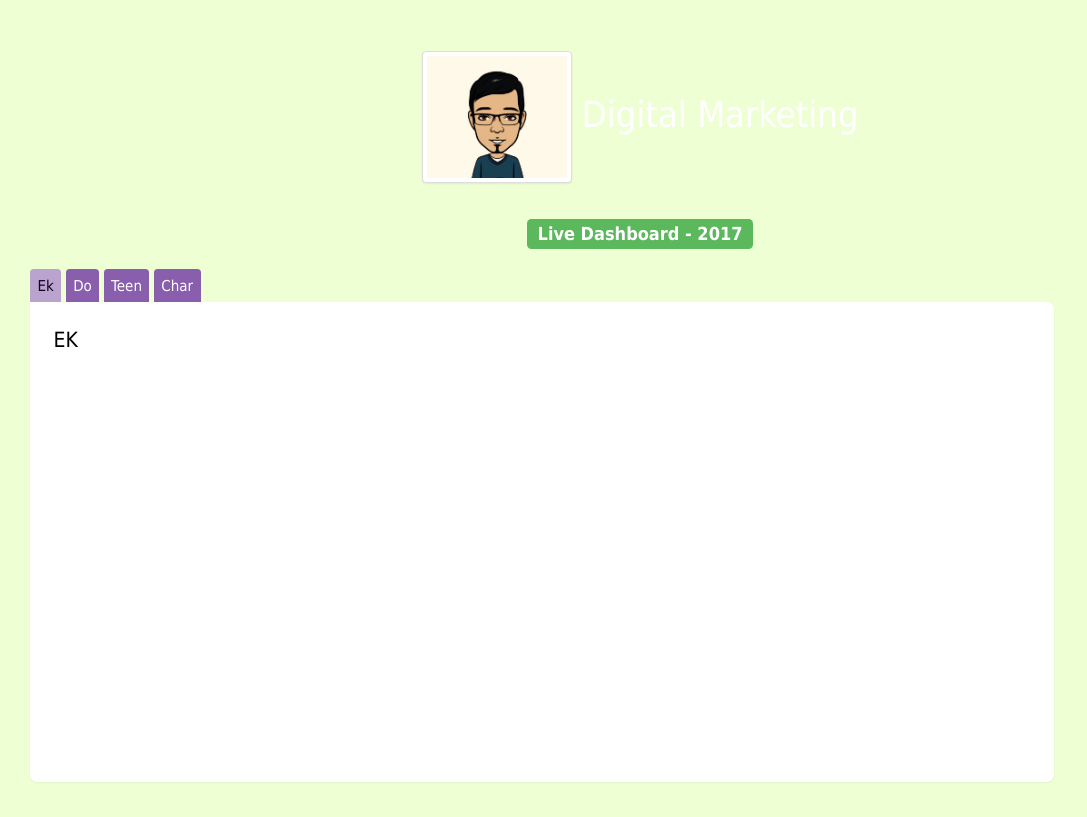
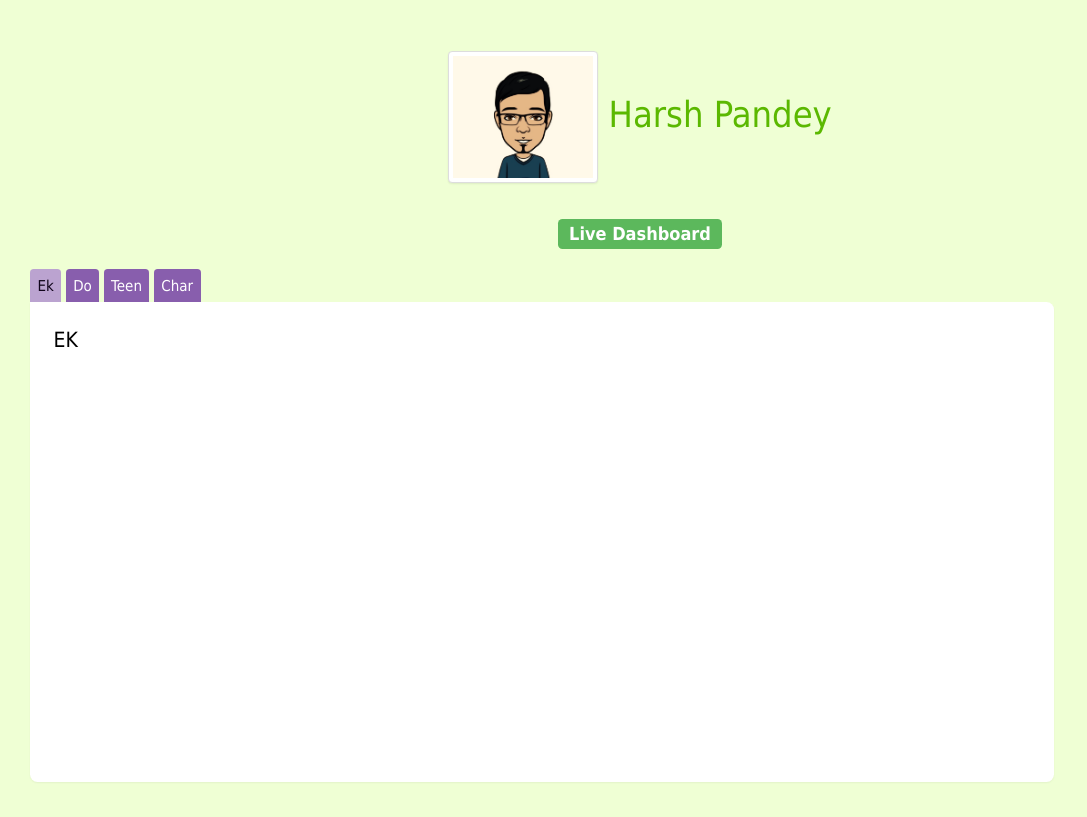
Before and after one commit to geekidharsh/TabbableDashboards, a plain HTML site: page index.html in a window 1280 px wide. Shown: the whole page, without its empty margins (0-1087 px from the left). Drawn offline with nearby package versions, Linux system fonts and the light colour scheme.

```diff
--- a/index.html
+++ b/index.html
@@ -12,7 +12,7 @@
     <style type="text/css">
         body {
              font: 1.5em "Tahoma", san-serif;
-             color: white;
+             color: #5bb800;
              padding:1em;
              background-color:#efffd4;
             }
@@ -71,8 +71,8 @@
     </style>
     <body>
         <div class="container-fluid">
-                    <H1><a href="http://www.harshvardhanpandey.com" alt="Go to website", target="_blank"><img class="img-thumbnail" src="assets/mycartoonface.jpg" height="250" width="150" alt="MilliporeSigma logo"></a><span class="hero-unit"> Digital Marketing </span><H1>
-                    <h3><span class="label label-success"> Live Dashboard - 2017 </span></h3>
+                    <H1><a href="http://www.harshvardhanpandey.com" alt="Go to website", target="_blank"><img class="img-thumbnail" src="assets/mycartoonface.jpg" height="250" width="150" alt="my face"></a><span class="hero-unit"> Harsh Pandey </span><H1>
+                    <h3><span class="label label-success"> Live Dashboard </span></h3>
                     <div class="row">
 
             <div class="tab-panels col-xs-12">
```
